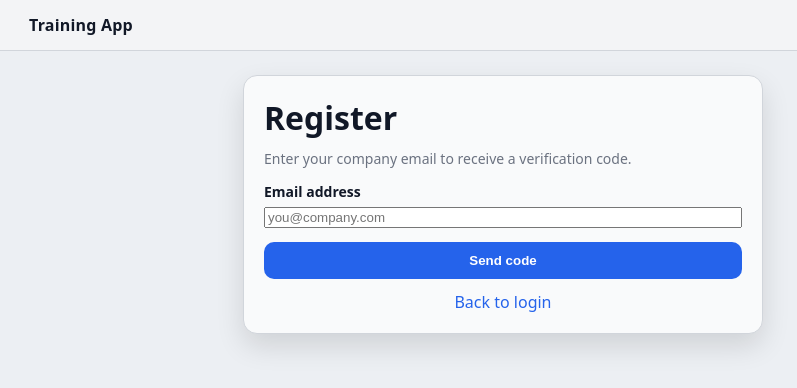
After one commit to lukdymek/Training-app, a Django app: page /register/ in a window 1280 px wide. The commit adds this page. Shown: the top 388 px of the page, without its empty margins (137-934 px from the left). Run offline with Django 5.2, Linux system fonts and the light colour scheme; some libraries are stand-ins or nearby versions.

Commit message:
fixed register and added training finder

```diff
--- a/config/urls.py
+++ b/config/urls.py
@@ -22,6 +22,8 @@ admin.site.site_title = "Training App Admin"
 admin.site.index_title = "Administration"
 admin.site.site_url = "/calendar/"
 
+
+
 urlpatterns = [
     path("admin/", admin.site.urls),
     path("", include("training.urls")),
--- a/training/templates/admin/training/base_site.html
+++ b/training/templates/admin/base.html
@@ -8,9 +8,8 @@
 {% endblock %}
 
 {% block nav-global %}
-  <div style="display:flex; gap:10px; align-items:center; margin-left:12px;">
-    <a href="/calendar/"
-       style="display:inline-block; padding:6px 10px; border-radius:8px; border:1px solid rgba(0,0,0,.2); text-decoration:none;">
+  <div class="admin-back-to-app">
+    <a href="/calendar/" class="back-to-app-link">
       ← Back to app
     </a>
   </div>
--- a/training/templates/training/base.html
+++ b/training/templates/training/base.html
@@ -26,6 +26,7 @@
         <a href="{% url 'people_list' %}">People</a>
         <a href="{% url 'trainer_list' %}">Trainers</a>
         <a href="{% url 'reports_home' %}">Reports</a>
+        <a href="{% url 'training_finder' %}">Training finder</a>
         {% endif %}
         {% if request.user.is_superuser %}
       <a href="/admin/">Admin</a>
--- a/training/templates/training/login.html
+++ b/training/templates/training/login.html
@@ -81,7 +81,8 @@
       </div>
 
       <div style="margin-top:12px; text-align:center;">
-        <a class="small-link" href="/register/">Register</a>
+        <a class="small-link" href="{% url 'register' %}">Register</a>
+
       </div>
     </form>
   </div>
--- /dev/null
+++ b/training/templates/training/register.html
@@ -0,0 +1,26 @@
+{% extends "training/base.html" %}
+{% block title %}Register{% endblock %}
+
+{% block content %}
+  <div class="card" style="max-width:520px; margin:0 auto;">
+    <h1 style="margin:0 0 10px;">Register</h1>
+    <p class="help" style="margin:0 0 14px;">Enter your company email to receive a verification code.</p>
+
+    <form method="post">
+      {% csrf_token %}
+
+      <div class="form-row">
+        <label for="id_email">Email address</label>
+        <input id="id_email" name="email" type="email" placeholder="you@company.com" required>
+      </div>
+
+      <div style="margin-top:14px;">
+        <button class="btn" style="width:100%; justify-content:center;" type="submit">Send code</button>
+      </div>
+
+      <div style="margin-top:12px; text-align:center;">
+        <a class="small-link" href="{% url 'login' %}">Back to login</a>
+      </div>
+    </form>
+  </div>
+{% endblock %}
--- a/training/urls.py
+++ b/training/urls.py
@@ -40,6 +40,12 @@ urlpatterns = [
     path("login/", views.login_view, name="login"),
     path("logout/", LogoutView.as_view(), name="logout"),
     path("my-history/", views.my_history, name="my_history"),
+    path("register/", views.register_request, name="register"),
+    path("register/verify/", views.register_verify, name="register_verify"),
+    path("register/resend/", views.register_resend, name="register_resend"),
+    path("register/set-password/", views.register_set_password, name="register_set_password"),
+    path("training-finder/", views.training_finder, name="training_finder"),
+
 
 
 ]
--- a/training/views.py
+++ b/training/views.py
@@ -8,7 +8,7 @@ from django.utils.dateparse import parse_datetime
 from .forms import TrainingForm
 from django.db.models import Count, Q
 from django.utils.timezone import localtime
-from .models import Person, TrainerSkill, Subject, Participation, Training
+from .models import Person, TrainerSkill, Subject, Participation, Training, EmailVerification
 import csv
 from django.http import HttpResponse
 from django.db.models import Sum
@@ -36,8 +36,15 @@ from django.contrib.auth import authenticate, login, get_user_model
 from django.http import HttpResponseForbidden
 from functools import wraps
 from django.core.exceptions import PermissionDenied
+import random
+from django.contrib.auth.hashers import make_password
+from django.core.mail import send_mail
 
 
+
+
+CODE_TTL_MINUTES = 15
+RESEND_COOLDOWN_SECONDS = 60
 
 
 def staff_required(view_func):
@@ -1067,3 +1074,258 @@ def my_history(request):
 
 def custom_403(request, exception=None):
     return render(request, "403.html", status=403)
+
+def _send_verification_code(email: str) -> str:
+    """Generate and send a 6-digit code. Returns the code."""
+    code = f"{random.randint(0, 999999):06d}"
+
+    send_mail(
+        subject="Your Training App verification code",
+        message=(
+            f"Your verification code is: {code}\n\n"
+            f"It expires in {CODE_TTL_MINUTES} minutes."
+        ),
+        from_email=None,  # uses DEFAULT_FROM_EMAIL
+        recipient_list=[email],
+        fail_silently=False,
+    )
+    return code
+
+
+def register_request(request):
+    if request.method == "POST":
+        email = (request.POST.get("email") or "").strip().lower()
+
+        if not email or "@" not in email:
+            messages.error(request, "Please enter a valid email address.")
+            return redirect("register")
+
+        if not Person.objects.filter(email__iexact=email).exists():
+            messages.error(request, "This email address is not recognized. Please contact your administrator.")
+            return redirect("register")
+
+        # Cooldown: do not allow sending again within 60s
+        latest = EmailVerification.objects.filter(email=email).order_by("-created_at").first()
+        if latest:
+            delta = timezone.now() - latest.created_at
+            if delta.total_seconds() < RESEND_COOLDOWN_SECONDS:
+                wait = int(RESEND_COOLDOWN_SECONDS - delta.total_seconds())
+                messages.error(request, f"Please wait {wait} seconds before requesting another code.")
+                return redirect("register")
+
+        # Invalidate previous unused codes for this email (keeps DB tidy)
+        EmailVerification.objects.filter(email=email, used_at__isnull=True).update(used_at=timezone.now())
+
+        code = _send_verification_code(email)
+        EmailVerification.objects.create(email=email, code=code)
+
+        request.session["reg_email"] = email
+        request.session["reg_verified"] = False
+        request.session["reg_last_sent_at"] = timezone.now().isoformat()
+
+        messages.success(request, "Verification code sent. Please check your email.")
+        return redirect("register_verify")
+
+    return render(request, "training/register.html")
+
+
+def register_verify(request):
+    email = (request.session.get("reg_email") or "").strip().lower()
+    if not email:
+        return redirect("register")
+
+    if request.method == "POST":
+        code = (request.POST.get("code") or "").strip()
+
+        ev = EmailVerification.objects.filter(email=email, used_at__isnull=True).order_by("-created_at").first()
+        if not ev:
+            messages.error(request, "No active verification code found. Please request a new code.")
+            return redirect("register")
+
+        if ev.is_expired():
+            messages.error(request, "Verification code expired. Please request a new code.")
+            return redirect("register")
+
+        if code != ev.code:
+            messages.error(request, "Invalid code. Please try again.")
+            return redirect("register_verify")
+
+        ev.mark_used()
+        request.session["reg_verified"] = True
+        messages.success(request, "Code verified. Please set your password.")
+        return redirect("register_set_password")
+
+    # Pass cooldown remaining to template (nice UX)
+    remaining = 0
+    last_sent = request.session.get("reg_last_sent_at")
+    if last_sent:
+        try:
+            last_dt = timezone.datetime.fromisoformat(last_sent)
+            if timezone.is_naive(last_dt):
+                last_dt = timezone.make_aware(last_dt, timezone.get_current_timezone())
+            remaining = max(0, RESEND_COOLDOWN_SECONDS - int((timezone.now() - last_dt).total_seconds()))
+        except Exception:
+            remaining = 0
+
+    return render(request, "training/register_verify.html", {"email": email, "resend_remaining": remaining})
+
+
+def register_resend(request):
+    # Resend should be POST to avoid accidental triggers
+    if request.method != "POST":
+        return redirect("register_verify")
+
+    email = (request.session.get("reg_email") or "").strip().lower()
+    if not email:
+        return redirect("register")
+
+    # Cooldown check based on DB latest send
+    latest = EmailVerification.objects.filter(email=email).order_by("-created_at").first()
+    if latest:
+        delta = timezone.now() - latest.created_at
+        if delta.total_seconds() < RESEND_COOLDOWN_SECONDS:
+            wait = int(RESEND_COOLDOWN_SECONDS - delta.total_seconds())
+            messages.error(request, f"Please wait {wait} seconds before resending the code.")
+            return redirect("register_verify")
+
+    # Invalidate previous unused codes
+    EmailVerification.objects.filter(email=email, used_at__isnull=True).update(used_at=timezone.now())
+
+    code = _send_verification_code(email)
+    EmailVerification.objects.create(email=email, code=code)
+
+    request.session["reg_last_sent_at"] = timezone.now().isoformat()
+    messages.success(request, "A new verification code has been sent.")
+    return redirect("register_verify")
+
+
+def register_set_password(request):
+    email = (request.session.get("reg_email") or "").strip().lower()
+    verified = request.session.get("reg_verified") is True
+
+    if not email or not verified:
+        return redirect("register")
+
+    if request.method == "POST":
+        pw1 = request.POST.get("password1") or ""
+        pw2 = request.POST.get("password2") or ""
+
+        if len(pw1) < 8:
+            messages.error(request, "Password must be at least 8 characters.")
+            return redirect("register_set_password")
+
+        if pw1 != pw2:
+            messages.error(request, "Passwords do not match.")
+            return redirect("register_set_password")
+
+        User = get_user_model()
+
+        user = User.objects.filter(email__iexact=email).first()
+        if not user:
+            base = email.split("@")[0]
+            username = base
+            i = 1
+            while User.objects.filter(username=username).exists():
+                i += 1
+                username = f"{base}{i}"
+            user = User(username=username, email=email, is_active=True, is_staff=False, is_superuser=False)
+
+        user.password = make_password(pw1)
+        user.save()
+
+        # Cleanup session
+        for k in ("reg_email", "reg_verified", "reg_last_sent_at"):
+            request.session.pop(k, None)
+
+        messages.success(request, "Account created. You can now log in.")
+        return redirect("login")
+
+    return render(request, "training/register_set_password.html", {"email": email})
+
+@staff_required
+@login_required
+def training_finder(request):
+    """
+    Show people who completed a selected training subject.
+    Optional filters:
+      - contingent (from Person.contingent)
+      - category (from Person.category)
+    Sorting:
+      - sysper_id asc/desc
+    """
+    # Dropdown: training "type" (Subject)
+    subjects = Subject.objects.order_by("name")
+
+    # Read filters
+    subject_id = request.GET.get("subject_id") or ""
+    contingent = request.GET.get("contingent") or ""
+    category = request.GET.get("category") or ""
+    sort = (request.GET.get("sort") or "sysper_asc").strip().lower()
+
+    # Build distinct options from Person table (safe even if some are blank)
+    contingent_options = (
+        Person.objects.exclude(contingent__isnull=True).exclude(contingent="")
+        .values_list("contingent", flat=True).distinct().order_by("contingent")
+    )
+    category_options = (
+        Person.objects.exclude(category__isnull=True).exclude(category="")
+        .values_list("category", flat=True).distinct().order_by("category")
+    )
+
+    results = []
+    selected_subject = None
+
+    if subject_id:
+        try:
+            subject_id_int = int(subject_id)
+        except ValueError:
+            subject_id_int = None
+
+        if subject_id_int:
+            selected_subject = Subject.objects.filter(id=subject_id_int).first()
+
+        if selected_subject:
+            qs = (
+                Participation.objects
+                .filter(
+                    role="TRAINEE",
+                    training__subject=selected_subject,
+                    person__is_active=True,
+                )
+                .values(
+                    "person_id",
+                    "person__sysper_id",
+                    "person__first_name",
+                    "person__last_name",
+                    "person__email",
+                    "person__contingent",
+                    "person__category",
+                )
+                .annotate(last_completed=Max("training__end_at"))
+            )
+
+            if contingent:
+                qs = qs.filter(person__contingent=contingent)
+            if category:
+                qs = qs.filter(person__category=category)
+
+            # Sorting by sysper id
+            if sort == "sysper_desc":
+                qs = qs.order_by("-person__sysper_id")
+            else:
+                qs = qs.order_by("person__sysper_id")
+
+            # Convert to list + format dates
+            results = list(qs)
+
+    return render(request, "training/training_finder.html", {
+        "subjects": subjects,
+        "selected_subject": selected_subject,
+        "subject_id": subject_id,
+        "contingent": contingent,
+        "category": category,
+        "sort": sort,
+        "contingent_options": contingent_options,
+        "category_options": category_options,
+        "results": results,
+    })
```
Also changed, not shown: config/settings.py (+12 -0 lines), training/admin_site.py (added, +12 -0 lines), training/management/commands/assign_contingent_from_deployment.py (added, +133 -0 lines), training/models.py (+21 -1 lines), training/templates/training/register_set_password.html (added, +33 -0 lines), training/templates/training/register_verify.html (added, +60 -0 lines), training/templates/training/training_finder.html (added, +146 -0 lines), training/migrations/0011_emailverification.py (added), training/migrations/0012_person_contingent.py (added), 1 other file.
